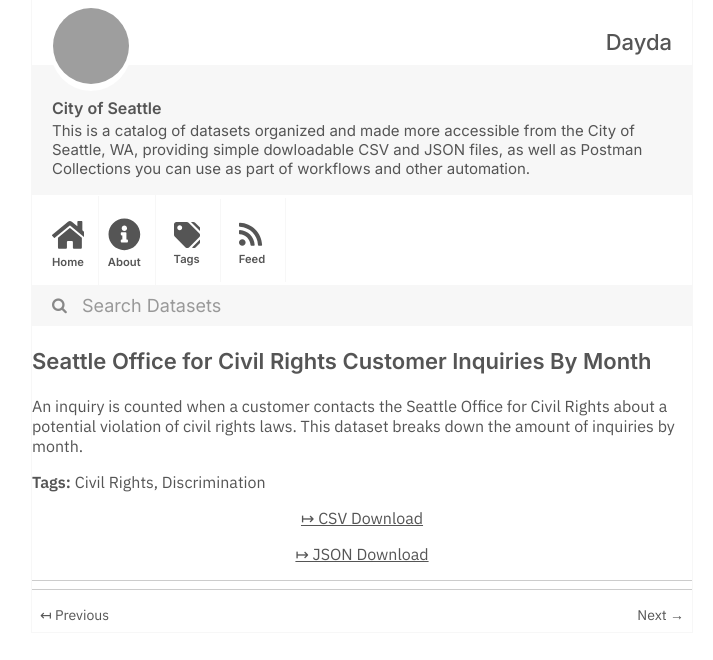
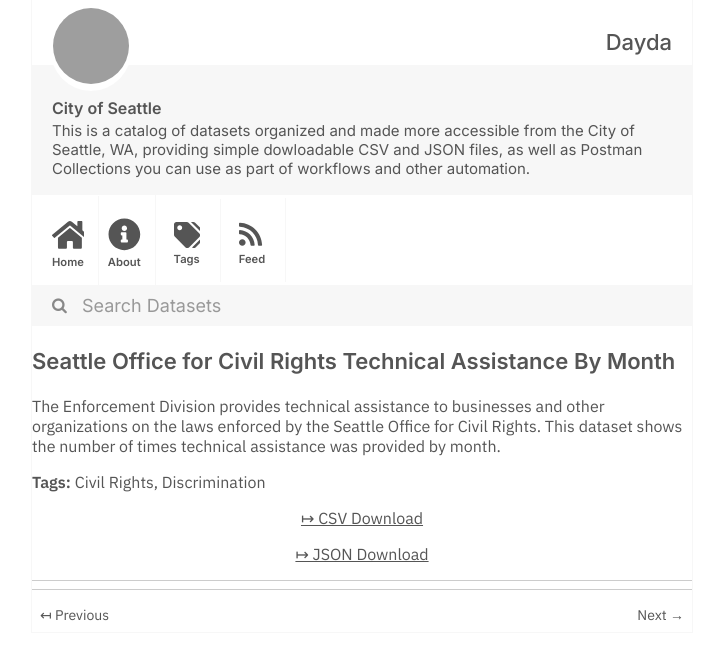
Before and after one commit to dayda-entities/city-of-seattle, a Jekyll site: the page built from _posts/2020-11-10-seattle-office-for-civil-right.md, in a window 1280 px wide, cut to the strip 0-660 px from the top of the page. Shown: the whole strip, without its empty margins (278-991 px from the left). Built offline with Jekyll 4.4.1, drawn with Linux system fonts in a browser that asks for light colours; grey boxes are pictures that could not be loaded.

```diff
--- a/_posts/2020-11-10-seattle-office-for-civil-right.md
+++ b/_posts/2020-11-10-seattle-office-for-civil-right.md
@@ -1,7 +1,7 @@
 ---
-title: Seattle Office for Civil Rights Customer Inquiries By Month
-created: '2020-11-10T16:59:35.797879'
-modified: '2020-11-10T16:59:35.797890'
+title: Seattle Office for Civil Rights Technical Assistance By Month
+created: '2020-11-10T16:59:04.585663'
+modified: '2020-11-10T16:59:04.585673'
 state: active
 type: dataset
 tags:
@@ -9,9 +9,9 @@ tags:
   - Discrimination
 groups:
   - Local Government
-csv_url: 'https://data.seattle.gov/api/views/k6nc-7s8x/rows.csv?accessType=DOWNLOAD'
-json_url: 'https://data.seattle.gov/api/views/k6nc-7s8x/rows.json?accessType=DOWNLOAD'
+csv_url: 'https://data.seattle.gov/api/views/6bfa-nwhf/rows.csv?accessType=DOWNLOAD'
+json_url: 'https://data.seattle.gov/api/views/6bfa-nwhf/rows.json?accessType=DOWNLOAD'
 layout: post
 
 ---
-An inquiry is counted when a customer contacts the Seattle Office for Civil Rights about a potential violation of civil rights laws. This dataset breaks down the amount of inquiries by month.
+The Enforcement Division provides technical assistance to businesses and other organizations on the laws enforced by the Seattle Office for Civil Rights. This dataset shows the number of times technical assistance was provided by month.
```
